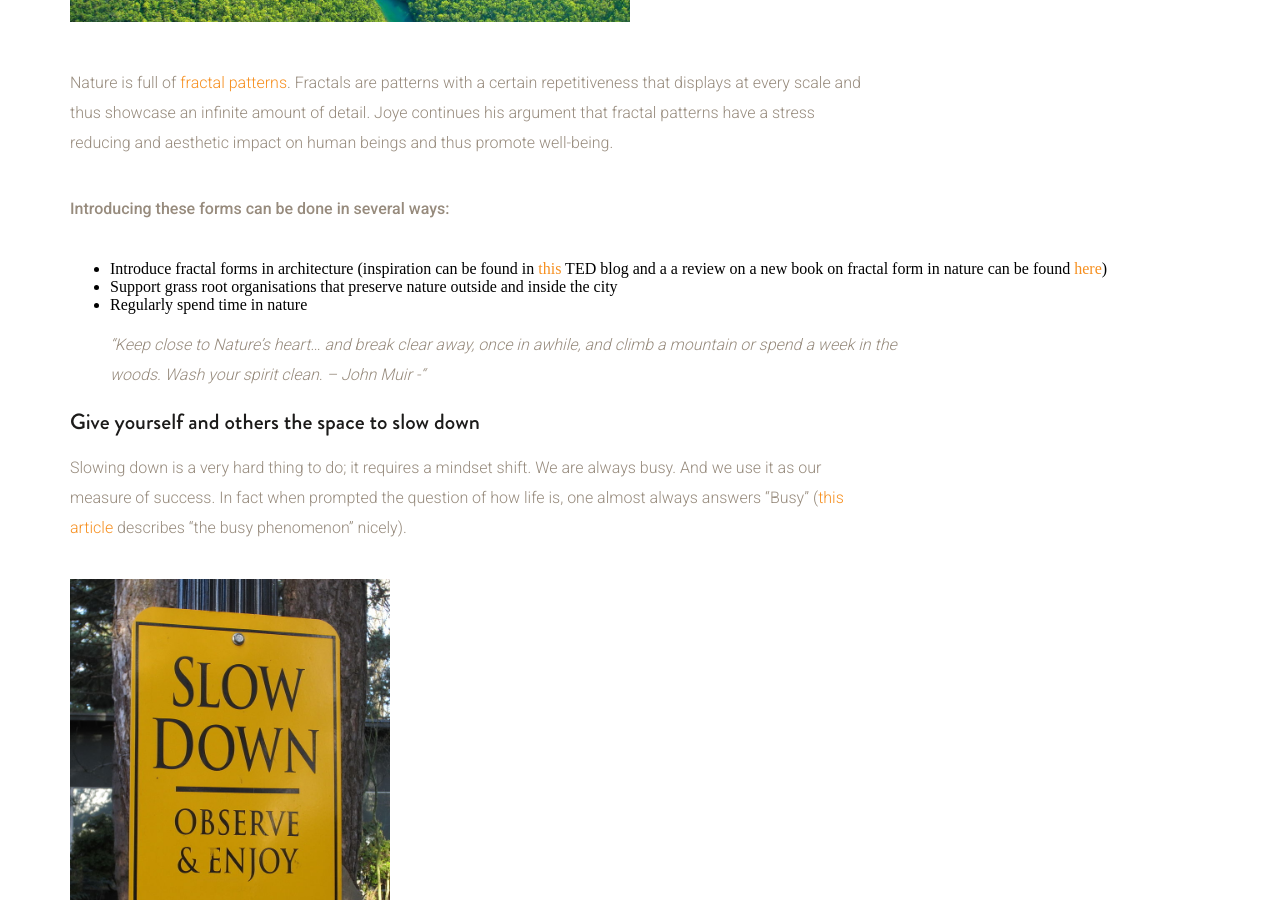
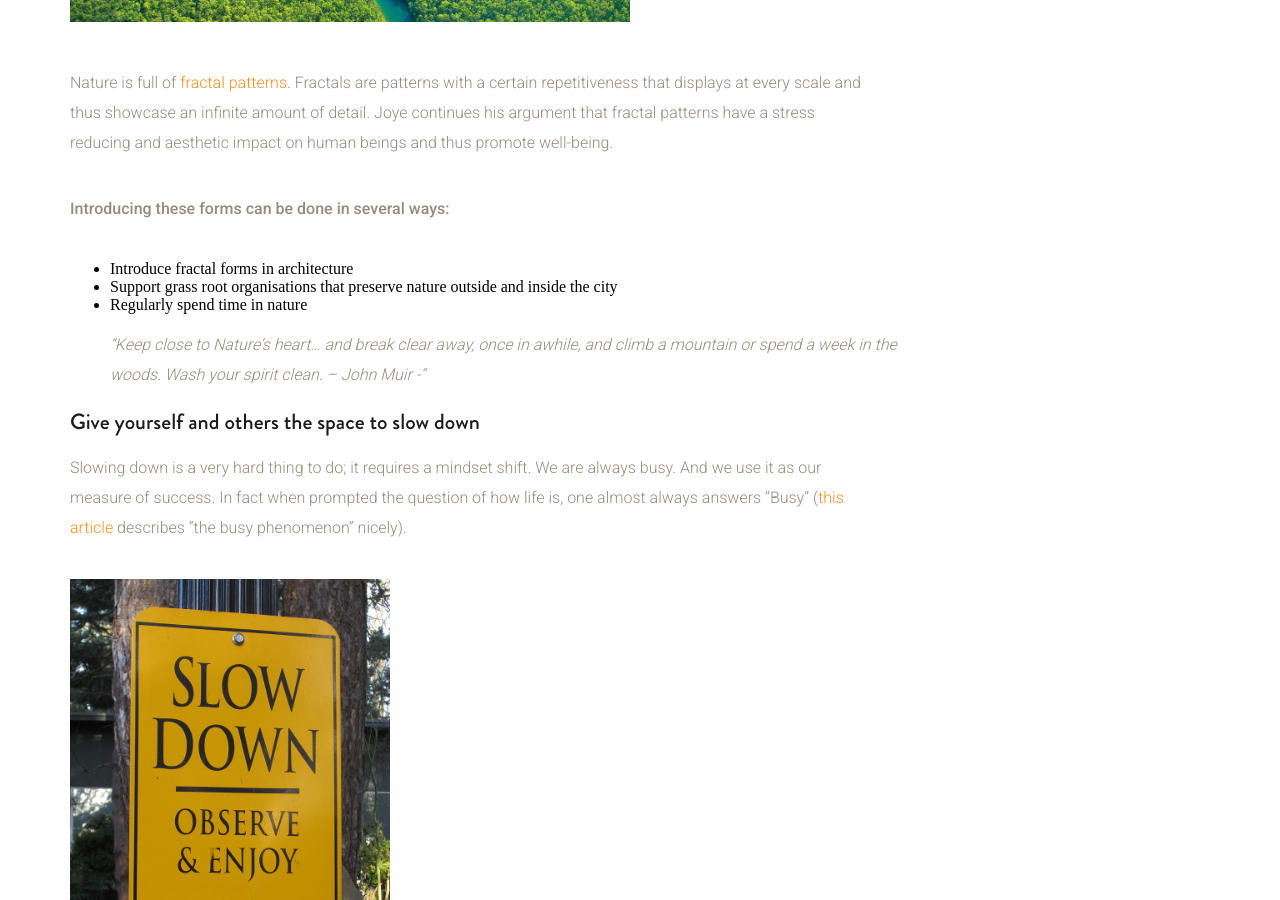
Before and after one commit to samuelrieder/jaswig.github.io, a Jekyll site: the page built from _posts/2016-07-07-three ways to boost your work ethic.markdown, in a window 1280 px wide and 900 px high, scrolled down 1939 px. Built offline with Jekyll 4.4.1, drawn with Linux system fonts in a browser that asks for light colours; nearby versions of some CDN libraries.

Commit message:
Update 2016-07-07-three ways to boost your work ethic.markdown

```diff
--- a/_posts/2016-07-07-three ways to boost your work ethic.markdown
+++ b/_posts/2016-07-07-three ways to boost your work ethic.markdown
@@ -35,7 +35,7 @@ Nature is full of [fractal patterns](https://www.youtube.com/watch?v=I_rw-AJqpCM
 
 **Introducing these forms can be done in several ways:**
 
-* Introduce fractal forms in architecture (inspiration can be found in [this](http://blog.ted.com/architecture-infused-with-fractals-ron-eglash-and-xavier-vilalta/) TED blog and a a review on a new book on fractal form in nature can be found [here](http://www.smithsonianmag.com/science-nature/science-behind-natures-patterns-180959033/?no-ist))
+* Introduce fractal forms in architecture
 * Support grass root organisations that preserve nature outside and inside the city
 * Regularly spend time in nature
 
```
